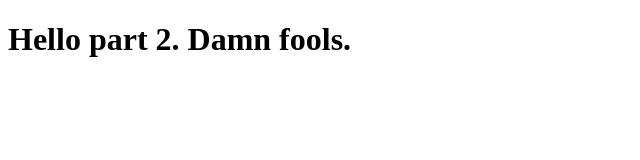
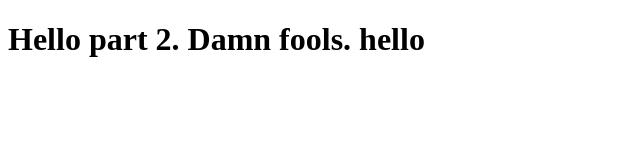
Before and after one commit to hsbristol/coursera-course, a plain HTML site: page site/index.html in a window 1280 px wide. Shown: the whole page, without its empty margins (0-640 px from the left). Drawn offline with Linux system fonts and the light colour scheme.

Commit message:
Messages?

```diff
--- a/site/index.html
+++ b/site/index.html
@@ -4,6 +4,6 @@
 	<title>Hello World</title>
 </head>
 <body>
-<h1>Hello part 2. Damn fools. </h1>
+<h1>Hello part 2. Damn fools. hello</h1>
 </body>
 </html>
```
